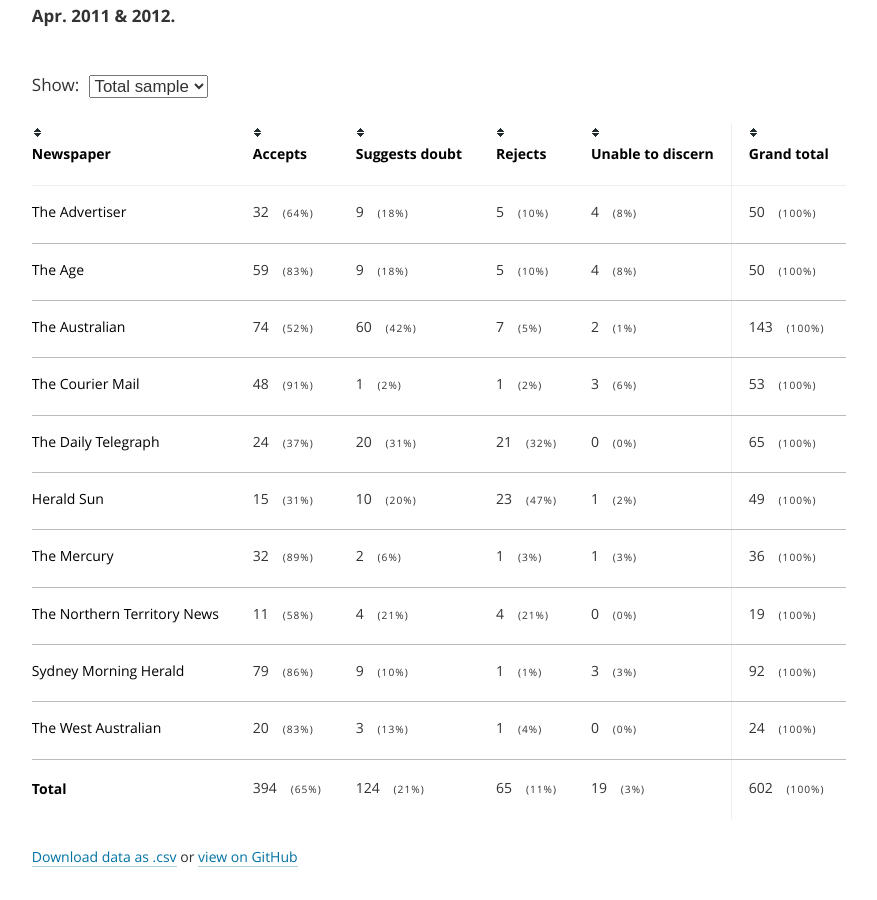
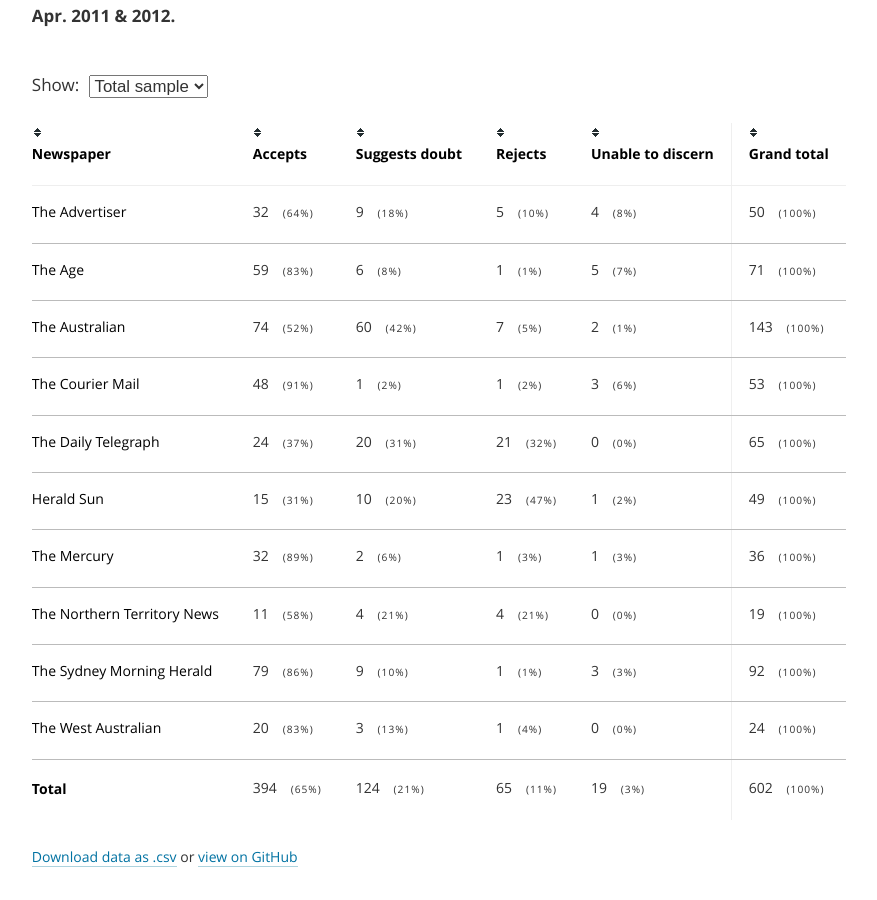
Before and after one commit to investigate/sceptical-climate, a Jekyll site: the page built from part-2/findings/04-06-scepticism.html, in a window 1280 px wide and 900 px high, scrolled down 4302 px. Shown: the whole window, without its empty margins (143-1020 px from the left). Built offline with Jekyll 4.4.1, drawn with Linux system fonts in a browser that asks for light colours; nearby versions of some CDN libraries; Markdown is read by kramdown in place of the engine named in the settings; comment, search, counter and statistics services are not loaded.

Commit message:
fix data inputting error in figure 4.6.1

```diff
--- a/part-2/findings/04-06-scepticism.html
+++ b/part-2/findings/04-06-scepticism.html
@@ -128,10 +128,10 @@
                          <td class="2012-col">1 <span class="percentage">(3%)</span></td>
                          <td class="2012-col">32 <span class="percentage">(100%)</span></td>
                          <td class="totals-col">59 <span class="percentage">(83%)</span></td>
-                    <td class="totals-col">9 <span class="percentage">(18%)</span></td>
-                    <td class="totals-col">5 <span class="percentage">(10%)</span></td>
-                    <td class="totals-col">4 <span class="percentage">(8%)</span></td>
-                    <td class="totals-col">50 <span class="percentage">(100%)</span></td>
+                         <td class="totals-col">6 <span class="percentage">(8%)</span></td>
+                         <td class="totals-col">1 <span class="percentage">(1%)</span></td>
+                         <td class="totals-col">5 <span class="percentage">(7%)</span></td>
+                         <td class="totals-col">71 <span class="percentage">(100%)</span></td>
                      </tr>
                      <tr>
                          <th>The Australian</th>
@@ -230,7 +230,7 @@
                          <td class="2011-col">1 <span class="percentage">(13%)</span></td>
                          <td class="2011-col">0 <span class="percentage">(0%)</span></td>
                          <td class="2011-col">8 <span class="percentage">(100%)</span></td>
-                    <td class="2012-col">5 <span class="percentage">(45%)</span></td>
+                         <td class="2012-col">4 <span class="percentage">(45%)</span></td>
                          <td class="2012-col">3 <span class="percentage">(27%)</span></td>
                          <td class="2012-col">3 <span class="percentage">(27%)</span></td>
                          <td class="2012-col">0 <span class="percentage">(0%)</span></td>
@@ -242,7 +242,7 @@
                          <td class="totals-col">19 <span class="percentage">(100%)</span></td>
                      </tr>
                      <tr>
-                    <th>Sydney Morning Herald</th>
+                         <th>The Sydney Morning Herald</th>
                          <td class="2011-col">44 <span class="percentage">(86%)</span></td>
                          <td class="2011-col">6 <span class="percentage">(12%)</span></td>
                          <td class="2011-col">0 <span class="percentage">(0%)</span></td>
@@ -268,9 +268,9 @@
                          <td class="2011-col">16 <span class="percentage">(100%)</span></td>
                          <td class="2012-col">7 <span class="percentage">(88%)</span></td>
                          <td class="2012-col">1 <span class="percentage">(13%)</span></td>
-                    <td class="2012-col">38 <span class="percentage">(14%)</span></td>
-                    <td class="2012-col">11 <span class="percentage">(4%)</span></td>
-                    <td class="2012-col">270 <span class="percentage">(100%)</span></td>
+                         <td class="2012-col">0 <span class="percentage">(0%)</span></td>
+                         <td class="2012-col">0 <span class="percentage">(0%)</span></td>
+                         <td class="2012-col">8 <span class="percentage">(100%)</span></td>
                          <td class="totals-col">20 <span class="percentage">(83%)</span></td>
                          <td class="totals-col">3 <span class="percentage">(13%)</span></td>
                          <td class="totals-col">1 <span class="percentage">(4%)</span></td>
```
Lines whose indentation alone changed are shown as unchanged.
